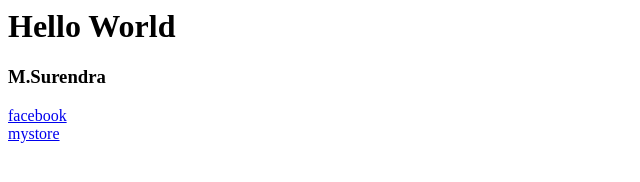
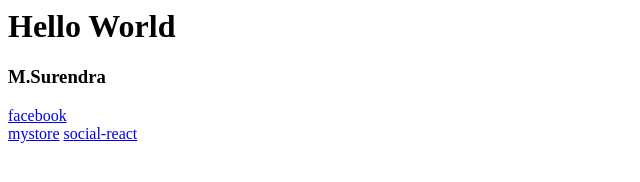
Before and after one commit to surendrad2/surendrad2.github.io, a plain HTML site: page index.html in a window 1280 px wide. Shown: the full height of the page, 0-640 px from the left. Drawn offline with Linux system fonts and the light colour scheme.

Commit message:
Update index.html

```diff
--- a/index.html
+++ b/index.html
@@ -10,5 +10,6 @@
     <a href="facebook">facebook</a>
     <br>
     <a href="mystore/Coffeeshop.html">mystore</a>
+    <a href="https://surendrad2.github.io/social-react/">social-react</a>
 </body>
 </html>
```
